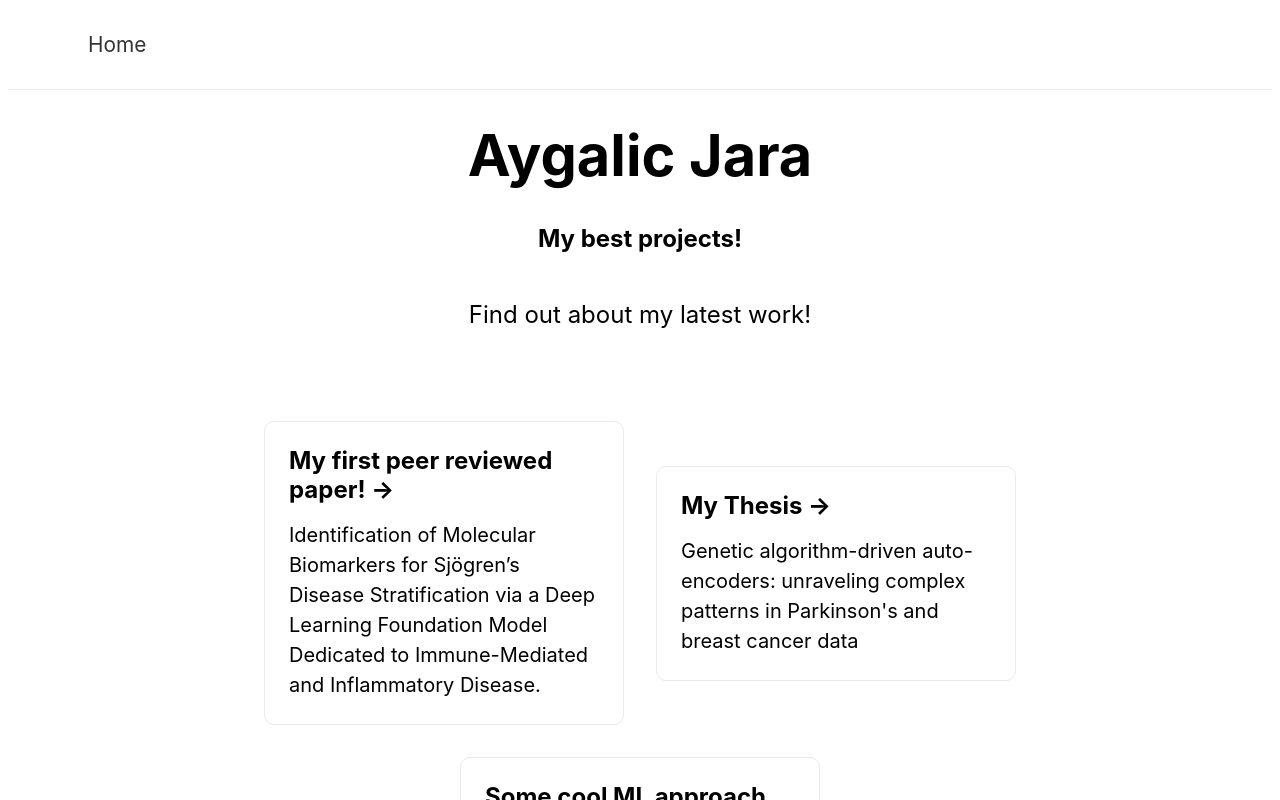
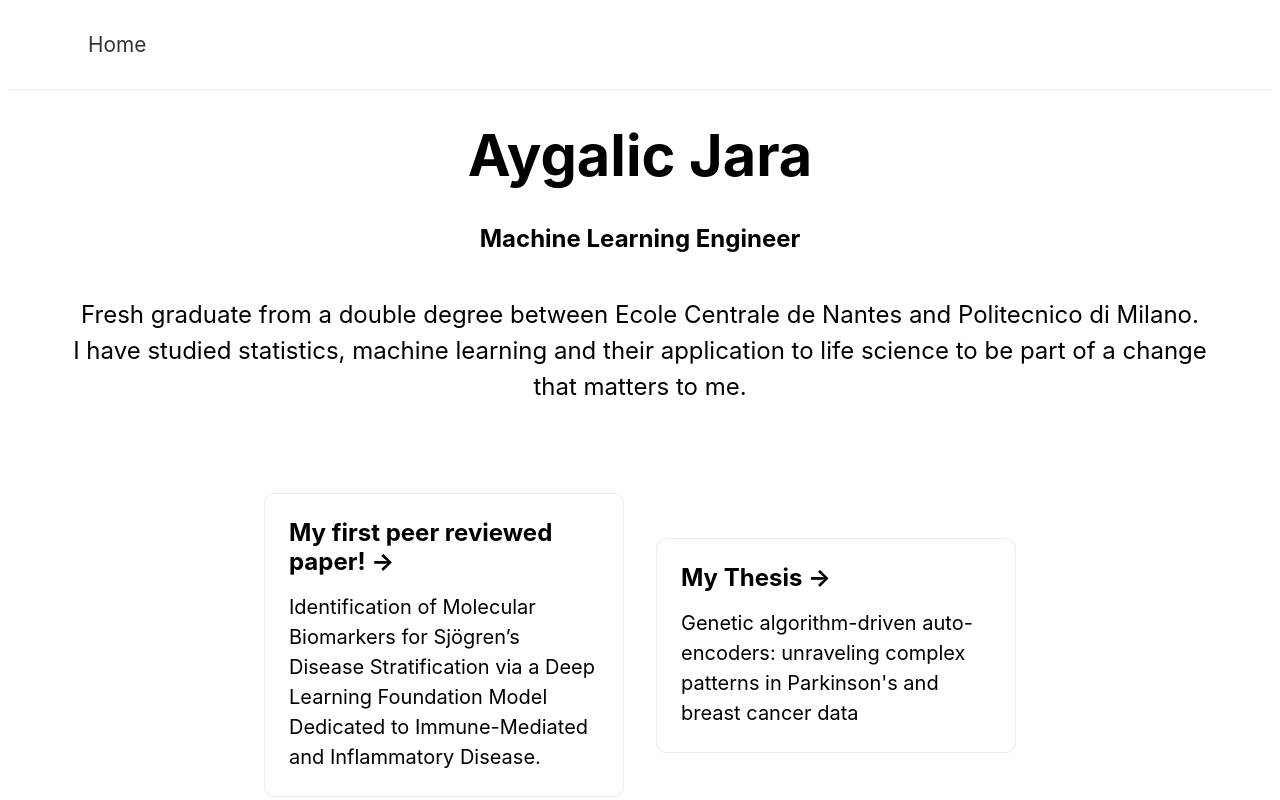
Before and after one commit to aygalic/portfolio, a Next.js app in the folder nextjs-blog/: page / in a window 1280 px wide. Shown: the top 800 px of the page. Built offline with nearby package versions, Linux system fonts and the light colour scheme.

Commit message:
feat: change my intro

```diff
--- a/nextjs-blog/pages/index.js
+++ b/nextjs-blog/pages/index.js
@@ -20,11 +20,13 @@ export default function Home() {
           Aygalic Jara
         </h1>
         <h2>
-          My best projects!
+          Machine Learning Engineer
         </h2>
 
         <p className={styles.description}>
-          Find out about my latest work!
+        Fresh graduate from a double degree between Ecole Centrale de Nantes and Politecnico di Milano.
+        <br/>
+        I have studied statistics, machine learning and their application to life science to be part of a change that matters to me.
         </p>
 
         <div className={styles.grid}>
```
